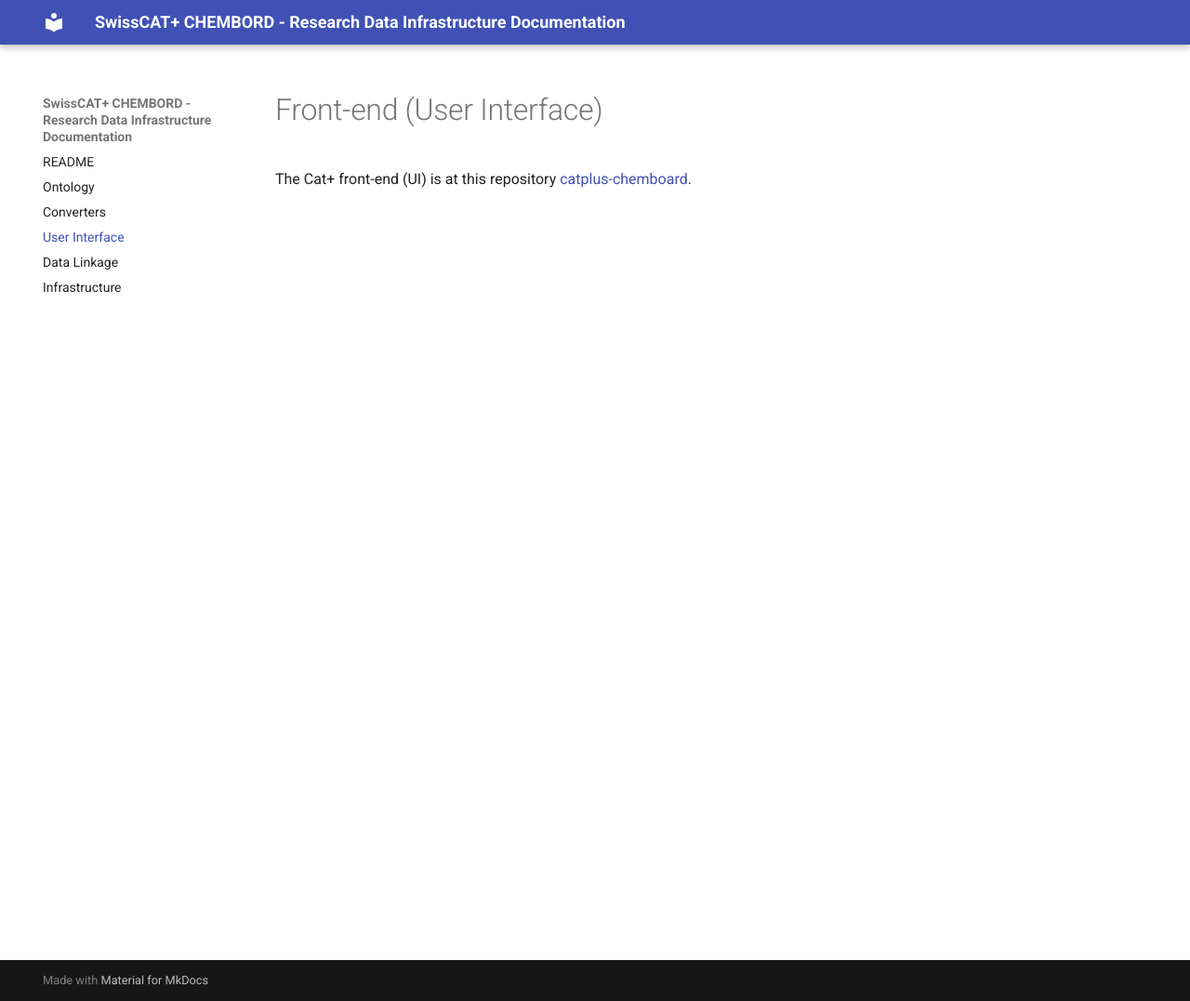
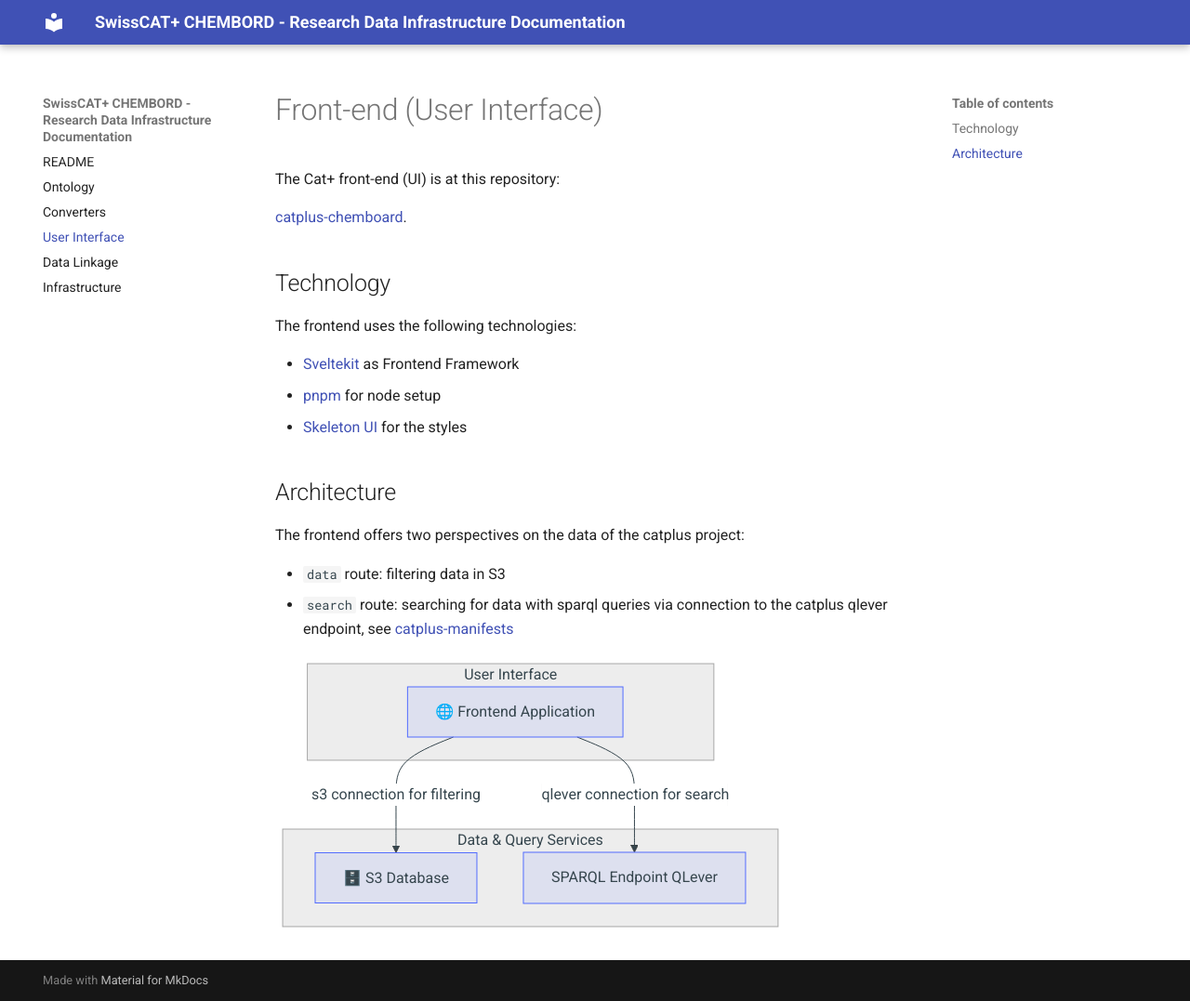
Before and after one commit to swisscatplus/catplus-docs, an MkDocs documentation site: the page built from docs/frontend.md, in a window 1280 px wide and 1077 px high. Shown: the whole window at 93% size. Built offline with MkDocs 1.6.1 and Material for MkDocs 9.7.7, drawn with Linux system fonts in a browser that asks for light colours.

Commit message:
feat: frontend docs

````diff
--- a/docs/frontend.md
+++ b/docs/frontend.md
@@ -1,3 +1,36 @@
 # Front-end (User Interface)
 
-The Cat+ front-end (UI) is at this repository [catplus-chemboard](https://github.com/sdsc-ordes/catplus-chemboard).
+The Cat+ front-end (UI) is at this repository:
+
+[catplus-chemboard](https://github.com/sdsc-ordes/catplus-chemboard).
+
+## Technology
+
+The frontend uses the following technologies:
+
+- [Sveltekit](https://svelte.dev/) as Frontend Framework
+- [pnpm](https://pnpm.io/) for node setup
+- [Skeleton UI](https://www.skeleton.dev/) for the styles
+
+## Architecture
+
+The frontend offers two perspectives on the data of the catplus project:
+
+- `data` route: filtering data in S3
+- `search` route: searching for data with sparql queries via connection to the catplus qlever endpoint, see [catplus-manifests](https://github.com/sdsc-ordes/catplus-manifests)
+
+
+```mermaid
+graph TD
+    subgraph "User Interface"
+        Frontend[🌐 Frontend Application]
+    end
+
+    subgraph "Data & Query Services"
+        S3[🗄️ S3 Database]
+        SPARQL[fa:fa-project-diagram SPARQL Endpoint QLever]
+    end
+
+     Frontend -- "s3 connection for filtering" --> S3
+     Frontend -- "qlever connection for search" --> SPARQL
+```
````
